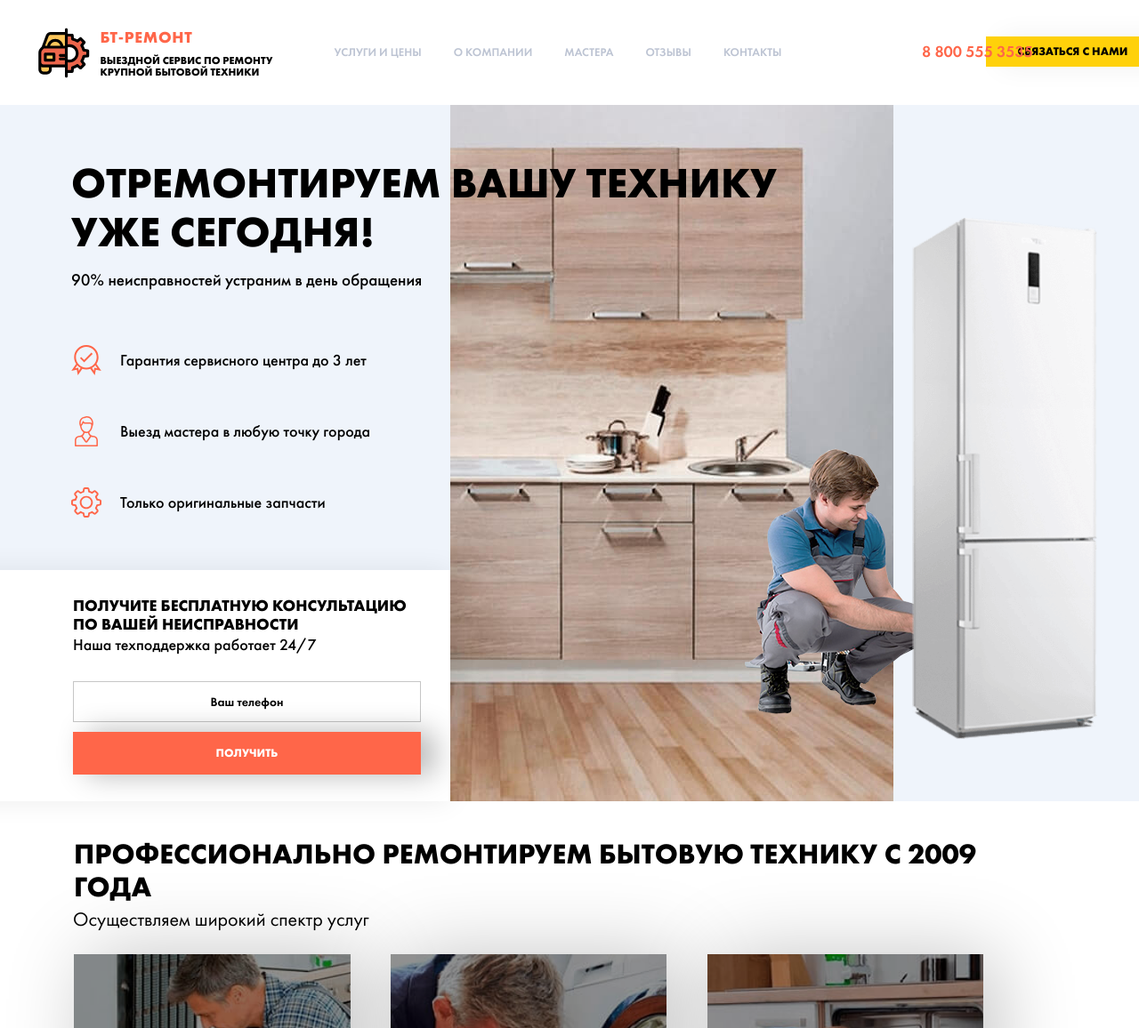
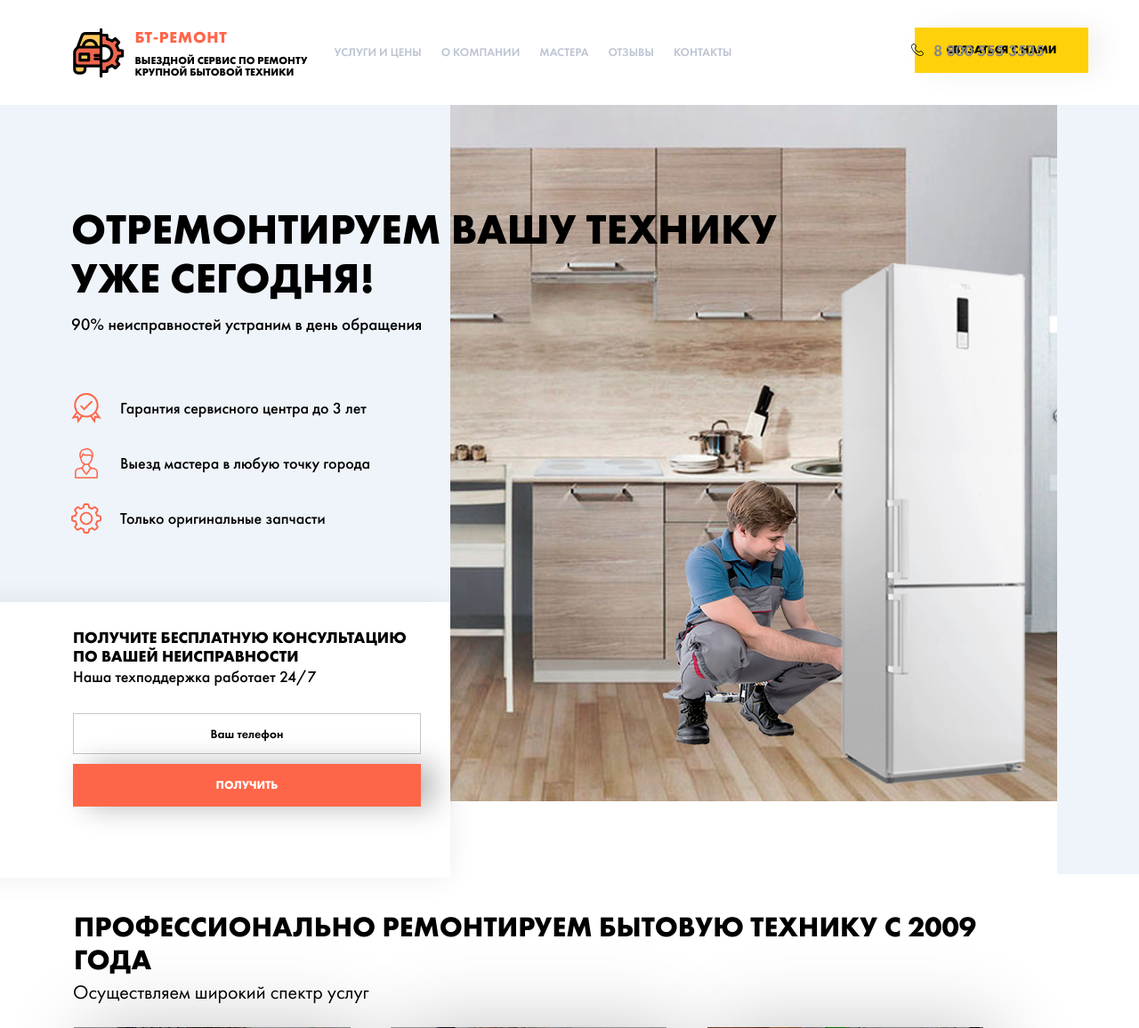
Before and after one commit to vskuzmin28/lp-repair-of-household-appliances, a Node project: template app/pages/index.pug in a window 1280 px wide. Shown: the top 1156 px of the page at 89% size. Run offline with Node 20 templates, Linux system fonts and the light colour scheme; the template is opened without the code that fills it, so the values that code supplies are empty; style sheets or scripts are compiled from the project's sources.

Commit message:
updated project

```diff
--- a/app/blocks/header/header.html
+++ b/app/blocks/header/header.html
@@ -22,7 +22,10 @@
           </ul>
         </nav>
       </div>
-      <div class="col-lg-3 col-md-12 d-flex justify-content-end"><a class="header__button button button_orange button_shadow-light linkCall" href="#" title="">Связаться с нами</a><a class="header__button-call" href="tel:9999999999">8 800 555 3535</a></div>
+      <div class="col-lg-3 col-md-12 d-flex justify-content-end"><a class="header__button button button_orange button_shadow-light linkCall" href="#" title="">Связаться с нами</a><a class="header__button-call" href="tel:9999999999">
+          <svg class="icon">
+            <use xlink:href="../img/sprite/sprite.svg#telephone"></use>
+          </svg>8 800 555 3535</a></div>
     </div>
   </div>
 </header>
--- a/app/blocks/header/header.pug
+++ b/app/blocks/header/header.pug
@@ -32,4 +32,7 @@ header.header
                 .col-lg-3.col-md-12.d-flex.justify-content-end
 
                     a.header__button.button.button_orange.button_shadow-light.linkCall(href="#" title="") Связаться с нами
-                    a.header__button-call(href="tel:9999999999") 8 800 555 3535
+                    a.header__button-call(href="tel:9999999999")
+                        svg.icon
+                            use(xlink:href="../img/sprite/sprite.svg#telephone")
+                        | 8 800 555 3535
--- a/app/pages/index.pug
+++ b/app/pages/index.pug
@@ -15,7 +15,7 @@ include ../blocks/popups/popups
 doctype html
 html(lang='ru')
   +head({
-    title: 'Title',
+    title: 'БТ-ремонт',
     keywords: '',
     description: ''
   })
--- a/app/styles/style.css
+++ b/app/styles/style.css
@@ -617,14 +617,21 @@ body *::selection {
 }
 .header__button-call {
   position: absolute;
-  margin: 48px 0 0 -78px;
+  margin: 47px 0 0 -164px;
   width: 195px;
   font-size: 18px;
   font-family: 'Futura PT Demi';
   font-weight: 600;
   text-align: center;
   text-decoration: none;
-  color: #ff6649;
+  color: #878787;
+}
+.header__button-call .icon {
+  margin-top: -2px;
+  margin-right: 10px;
+  fill: #000;
+  width: 16px;
+  height: 14px;
 }
 @media screen and (max-width: 991px) {
   .header__button-call {
@@ -719,7 +736,7 @@ body *::selection {
 }
 .header__logo {
   margin-top: 31px;
-  margin-left: -55px;
+  margin-left: -16px;
 }
 @media screen and (max-width: 475px) {
   .header__logo {
@@ -763,10 +780,10 @@ body *::selection {
 }
 .header__button {
   position: absolute;
-  right: -92px;
-  margin-top: 41px;
+  right: -12px;
+  margin-top: 31px;
   width: 195px;
-  height: 34px !important;
+  height: 51px !important;
   background: #ffd10a !important;
   color: #000 !important;
 }
@@ -820,7 +837,8 @@ body *::selection {
   }
 }
 .header__nav-item {
-  margin-right: 30px;
+  margin-right: 10px;
+  padding-right: 6px;
   height: 118px;
 }
 @media screen and (min-width: 991px) and (max-width: 1200px) {
@@ -994,7 +977,7 @@ body *::selection {
   margin-top: 118px;
   position: relative;
   background: #eff4fb;
-  height: 783px;
+  height: 865px;
 }
 @media screen and (max-width: 991px) {
   .main {
@@ -1004,7 +987,7 @@ body *::selection {
 }
 .main__title {
   z-index: 12;
-  margin-top: 60px;
+  margin-top: 112px;
   margin-left: -4px;
   position: absolute;
   width: 230%;
@@ -1027,7 +1010,7 @@ body *::selection {
 .main__desc {
   position: absolute;
   margin-left: -4px;
-  margin-top: 186px;
+  margin-top: 236px;
   width: 120%;
   font-size: 19px;
   font-family: 'Futura PT';
@@ -1045,7 +1028,7 @@ body *::selection {
 .main__list {
   position: relative;
   margin: 0;
-  margin-top: 270px;
+  margin-top: 324px;
   margin-left: -4px;
   padding: 0;
   list-style: none;
@@ -1056,7 +1039,7 @@ body *::selection {
   }
 }
 .main__list-item {
-  margin-bottom: 46px;
+  margin-bottom: 28px;
   display: -webkit-box;
   display: -webkit-flex;
   display: -ms-flexbox;
@@ -1085,7 +1068,8 @@ body *::selection {
 .main__kitchen {
   margin-left: 41px;
   position: absolute;
-  width: 498px;
+  width: 682px;
+  padding-bottom: 82px;
   background: #fff;
 }
 @media screen and (max-width: 991px) {
@@ -1098,14 +1082,14 @@ body *::selection {
 }
 .main__kitchen-icebox {
   z-index: 10;
-  bottom: 69px;
-  right: -229px;
+  bottom: 100px;
+  right: 35px;
   position: absolute;
 }
 .main__kitchen-master {
   z-index: 9;
-  bottom: 97px;
-  right: -74px;
+  bottom: 144px;
+  right: 202px;
   position: absolute;
 }
 .main__order {
@@ -1115,8 +1099,8 @@ body *::selection {
 .main__order-block {
   position: absolute;
   padding-top: 40px;
-  padding-bottom: 00px;
-  bottom: -273px;
+  padding-bottom: 50px;
+  bottom: -359px;
   right: -71px;
   width: 1000%;
   z-index: 30;
--- a/gulpfile.js
+++ b/gulpfile.js
@@ -217,7 +217,7 @@ gulp.task('clean-dist', function () {
 var svgSprite = require('gulp-svg-sprite');
 
 gulp.task('svgSprite', function () {
-    return gulp.src('app/../img/svg/*.svg') // svg files for sprite
+    return gulp.src('app/img/svg/*.svg') // svg files for sprite
         .pipe(svgSprite({
                 mode: {
                     stack: {
@@ -226,7 +226,7 @@ gulp.task('svgSprite', function () {
                 },
             }
         ))
-        .pipe(gulp.dest('app/../img/sprite/'));
+        .pipe(gulp.dest('app/img/sprite'));
 });
 
 // CSS MINIFY
```
Also changed, not shown: other parts of app/styles/style.css (+12 -37 lines), app/blocks/header/header.less (+56 -35 lines), app/blocks/main/main.less (+13 -13 lines), app/pages/index.html (+5 -2 lines), dist/styles/style.css (+39 -55 lines), app/img/kitchen.jpg, app/img/sprite/sprite.svg, app/img/svg/telephone.svg (added), dist/styles/vendor.min.css, 5 other files.
